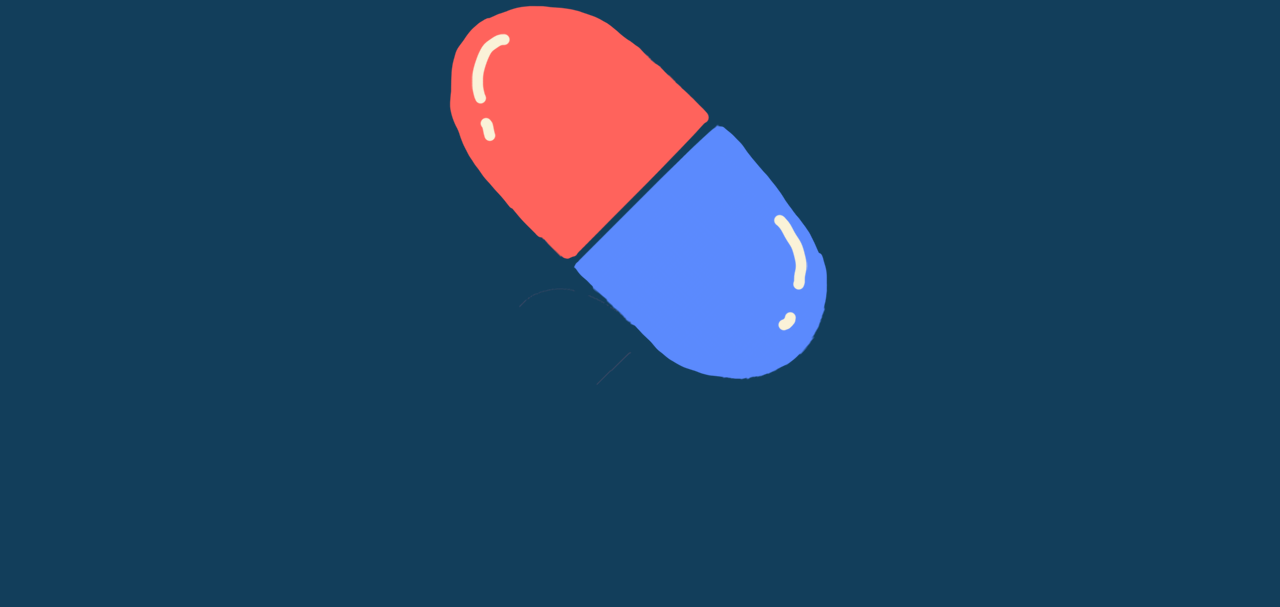
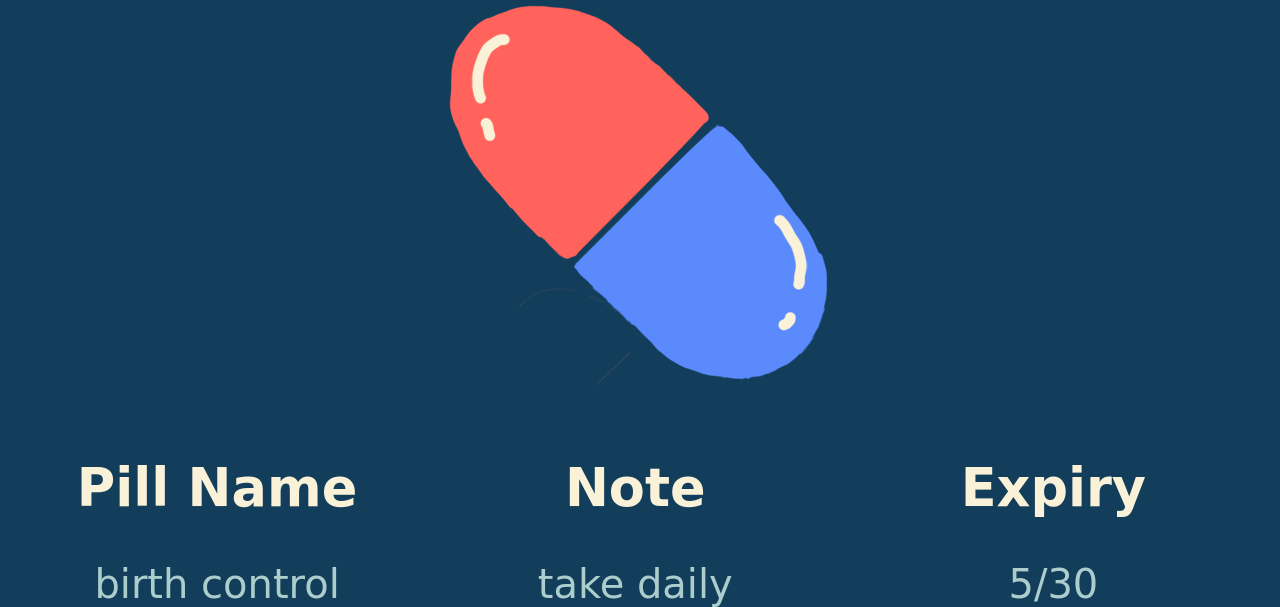
Before and after one commit to ameyam9/Medican, a Python web app: template templates/pill.html in a window 1280 px wide. Shown: the part 251-858 px from the top of the page. Before the commit the page ends 636 px from the top, so only its background shows below. Run offline with Jinja, Linux system fonts and the light colour scheme; the template is opened without the code that fills it, so the values that code supplies are empty; some web fonts are replaced.

Commit message:
add columns to pill.html

```diff
--- a/styles/pill.css
+++ b/styles/pill.css
@@ -2,17 +2,42 @@ body {
   text-align: center;
   background-color: #123e5b;
   font-family: 'Neucha', cursive;
-  color: #abcdcc;
 }
 
 img#wrapper {
   position: relative;
   margin-top: 3vh;
   width: 400px;
+  padding: 0px;
 }
 
 p {
   margin-block-end: 0;
   margin-block-start: 0;
   font-size: 40px;
+  color: #abcdcc;
+  padding: 0px;
 }
+
+.column {
+  margin-block-end: 0;
+  margin-block-start: 0;
+  float: left;
+  width: 31.5%;
+  padding: 10px;
+  height: 100px;
+  font-size: 35px;
+}
+
+.row:after {
+  padding: 0px;
+  margin-block-end: 0;
+  margin-block-start: 0;
+  content: "";
+  display: table;
+  clear:both;
+}
+
+h2 {
+  color: #faf2d8;
+}
--- a/styles/welcome.css
+++ b/styles/welcome.css
@@ -33,5 +33,4 @@ input [type = "text"] {
   font-family: 'Neucha', cursive;
   font-size: 24px;
   color: #123e5b;
-
 }
--- a/templates/pill.html
+++ b/templates/pill.html
@@ -38,5 +38,19 @@
     return i;
     }
     </script>
+    <div class "row">
+      <div class="column">
+        <h2>Pill Name</h2>
+        <p>birth control</p>
+      </div>
+      <div class ="column">
+        <h2>Note</h2>
+        <p>take daily</p>
+      </div>
+      <div class="column">
+        <h2>Expiry</h2>
+        <p>5/30</p>
+      </div>
+    </div>
   </body>
 </html>
```
Also changed, not shown: 1 other file.
